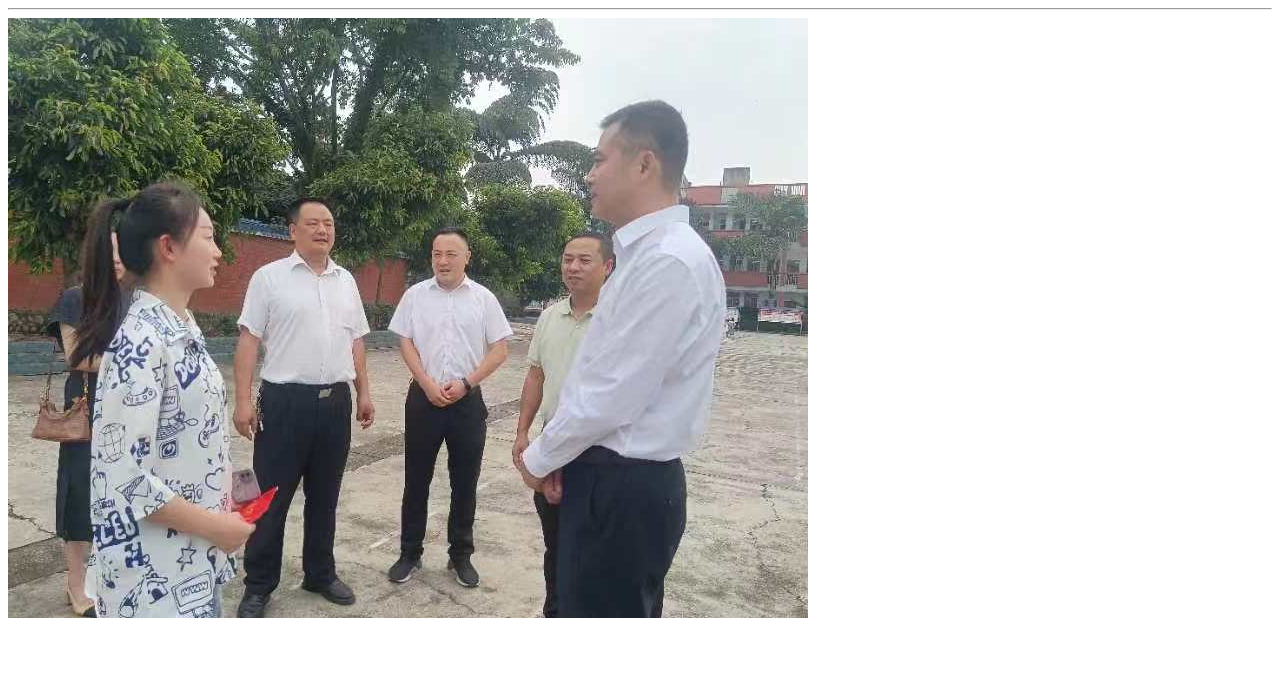
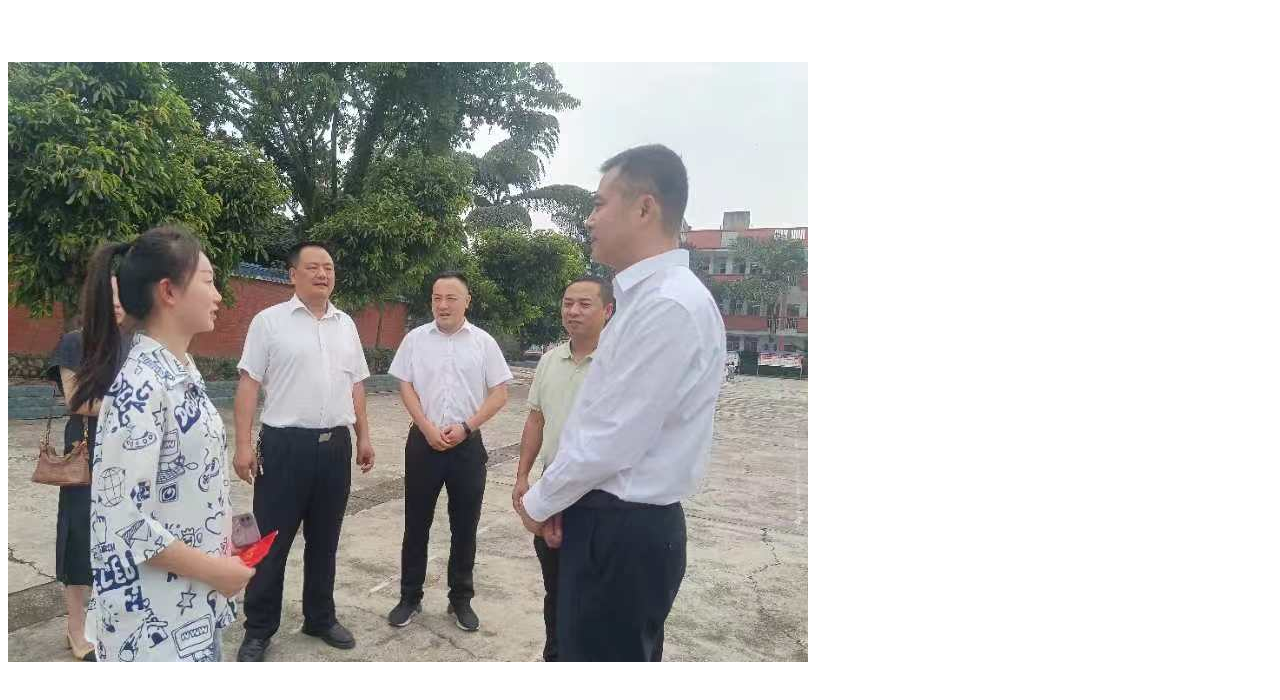
Before and after one commit to ztandyw/pic2.io, a plain HTML site: page index.html in a window 1280 px wide. Drawn offline with Linux system fonts and the light colour scheme.

Commit message:
Update index.html

```diff
--- a/index.html
+++ b/index.html
@@ -5,7 +5,9 @@
     <title>Image02</title>
   </head>
   <body>
-    <hr>
+    <br>
+    <br>
+    <br>
     <img src="img02.jpg" alt="My Image">
   </body>
 </html>
```
